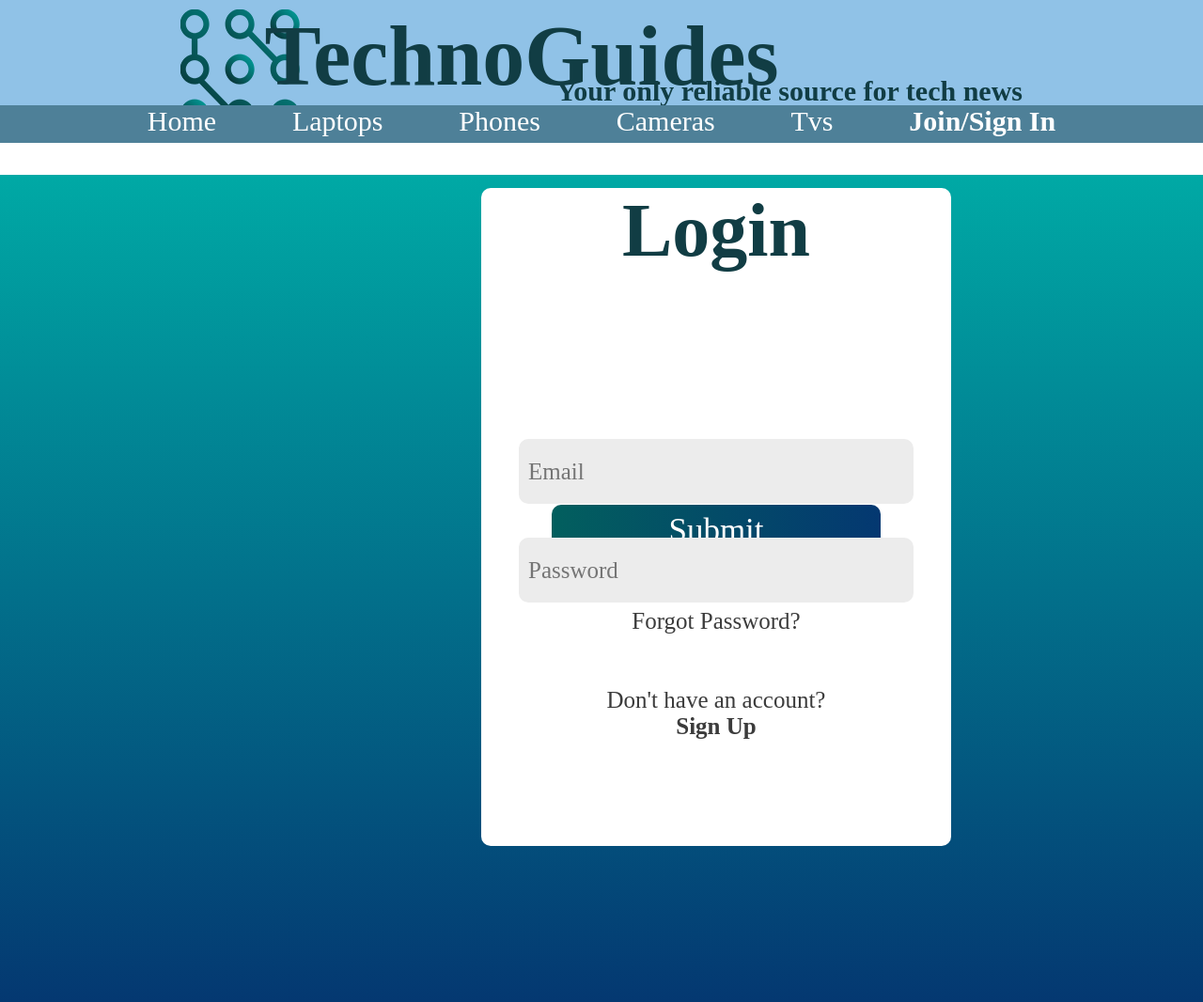
After one commit to MohaymenSameen/Php-Final-Assignment, a PHP site: page /Login.html in a window 1280 px wide. The commit adds this page. Shown: the whole page at 94% size. Run offline with PHP 8.4, Linux system fonts and the light colour scheme.

Commit message:
Made a login form html and register form and updated the css
Added a login form and registration form and made alot of changes in the css to design the forms

```diff
--- /dev/null
+++ b/Login.html
@@ -0,0 +1,47 @@
+<!DOCTYPE html>
+<html lang="en">
+<head>
+    <meta charset="UTF-8">
+    <meta name="viewport" content="width=device-width, initial-scale=1.0">
+    <meta http-equiv="X-UA-Compatible" content="ie=edge">
+    <link rel="stylesheet" href="Stylesheet.css">
+    <title>Login</title>
+</head>
+<body>
+
+    <header>
+        <img src="/img/logo.png">
+        <h1>TechnoGuides</h1>
+        <h2>Your only reliable source for tech news</h2>
+
+        <div class="navigation_bar">
+
+            <a href="home.html">Home</a>
+            <a href="#Laptops">Laptops</a>
+            <a href="#Phones">Phones</a>
+            <a href="#Cameras">Cameras</a>
+            <a href="#Tvs">Tvs</a>
+            <a href="Login.html"><strong>Join/Sign In</strong></a>
+        </div>
+    </header>
+
+    <!--Spaces between header and form-->
+    <br>
+    <br>
+    <div class="background_color">
+        <form class="login_form">
+            <h1>Login</h1><br><br>
+            <input type="text" name="Email Address" placeholder="Email"><br><br><br>
+            <input type="text" name="Password" placeholder="Password"><br><br><br>
+            <input type="submit" name="Login"><br><br><br><br>
+            <a href="FgtPass">Forgot Password?<br><br><br></a>
+            <a href="Register.html">Don't have an account?<br><strong>Sign Up</strong></a>
+        </form>
+    </div>
+
+
+
+
+
+</body>
+</html>
--- a/Stylesheet.css
+++ b/Stylesheet.css
@@ -42,8 +42,9 @@ header div.navigation_bar
     background-color: #4e8098;
     position: absolute;
     top: 14%;
+    /*width: 2110px;*/
     width: 100%;
-    height: 4%;
+    height: 40px;
     text-align: center;
 }
 header div.navigation_bar a
@@ -89,6 +90,7 @@ body div.phone p
     position: absolute;
     left: 25%;
     background-color: lightgray;
+
 
 }
 body div.camera img
@@ -149,5 +151,62 @@ footer a
     color: white;
     padding-left: 3%;
     padding-right: 3%;
+}
+body div.background_color
+{
+    background-image: linear-gradient(0deg,#043871, #00a9a5);
+    height: 880px;
+    text-align: center;
+}
+body div.background_color form.login_form
+{
+    background-color: white;
+    width: 500px;
+    height:700px;
+    position: absolute;
+    left: 40%;
+    top: 25%;
+    padding: auto;
+    border-radius: 10px;
+}
+body div.background_color form.login_form h1
+{
+    position: static;
+    font-weight: bold;
+    font-size: 80px;
 
 }
+body div.background_color form.login_form a
+{
+    font-size: 25px;
+    text-decoration: none;
+    font-family: "Century Gothic";
+    font-weight: normal;
+    text-align: center;
+    color:  rgb(59, 59, 59);
+}
+body div.background_color form.login_form input[type=text]
+{
+    background-color: rgb(236, 236, 236);;
+    width: 80%;
+    height:7%;
+    position: relative;
+    top: 20%;
+    border: none;
+    font-size: 25px;
+    font-family: "Century Gothic";
+    padding: 10px;
+    border-radius: 10px;
+}
+body div.background_color form.login_form input[type=submit]
+{
+    width: 70%;
+    height: 8%;
+    border-radius: 10px;
+    font-size: 35px;
+    font-family: "Century Gothic";
+    color: white;
+    border: none;
+    background-image: linear-gradient(90deg, #025f5e,#043871);
+    padding: auto;
+}
--- a/home.html
+++ b/home.html
@@ -17,11 +17,12 @@
 
         <div class="navigation_bar">
 
-            <a href="#home">Home</a>
+            <a href="home.html">Home</a>
             <a href="#Laptops">Laptops</a>
             <a href="#Phones">Phones</a>
             <a href="#Cameras">Cameras</a>
             <a href="#Tvs">Tvs</a>
+            <a href="Login.html"><strong>Join/Sign In</strong></a>
         </div>
     </header>
 
```
Also changed, not shown: Register.html (added, +27 -0 lines), img/logo.png (added), img/phone.jpg (added).
